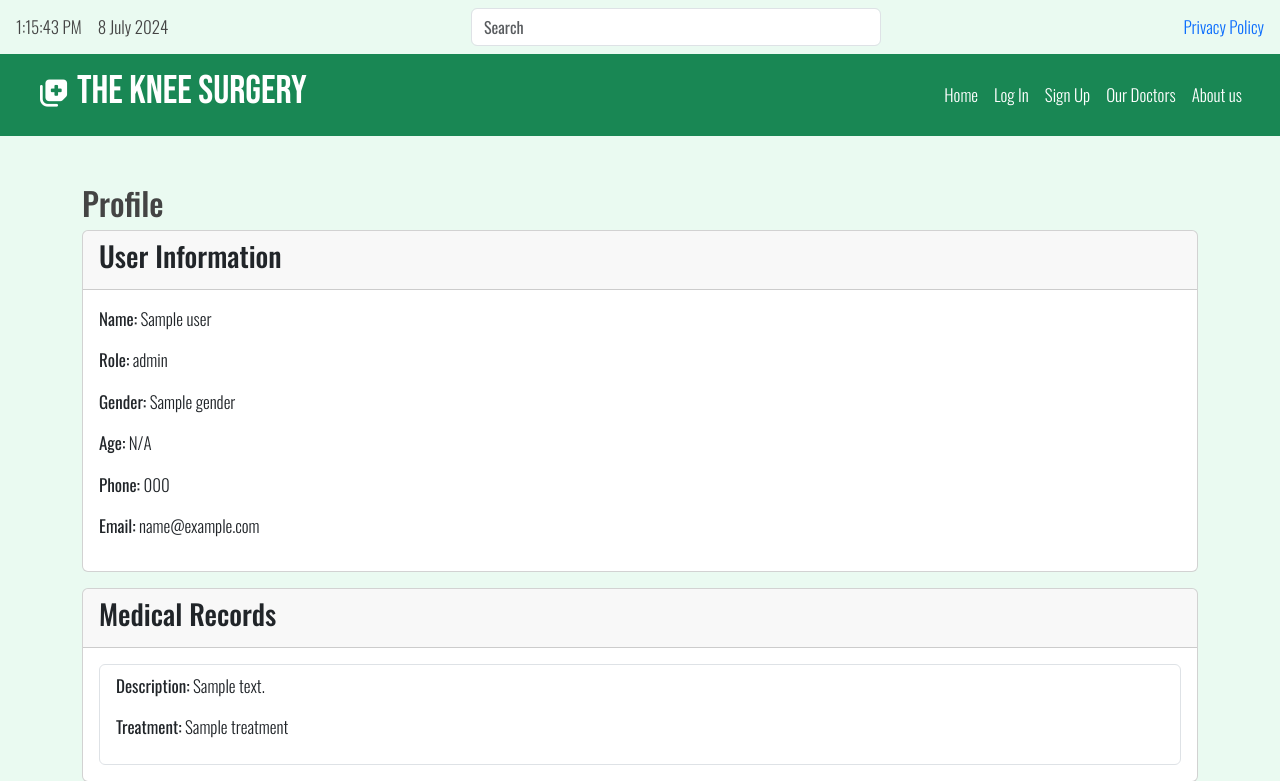
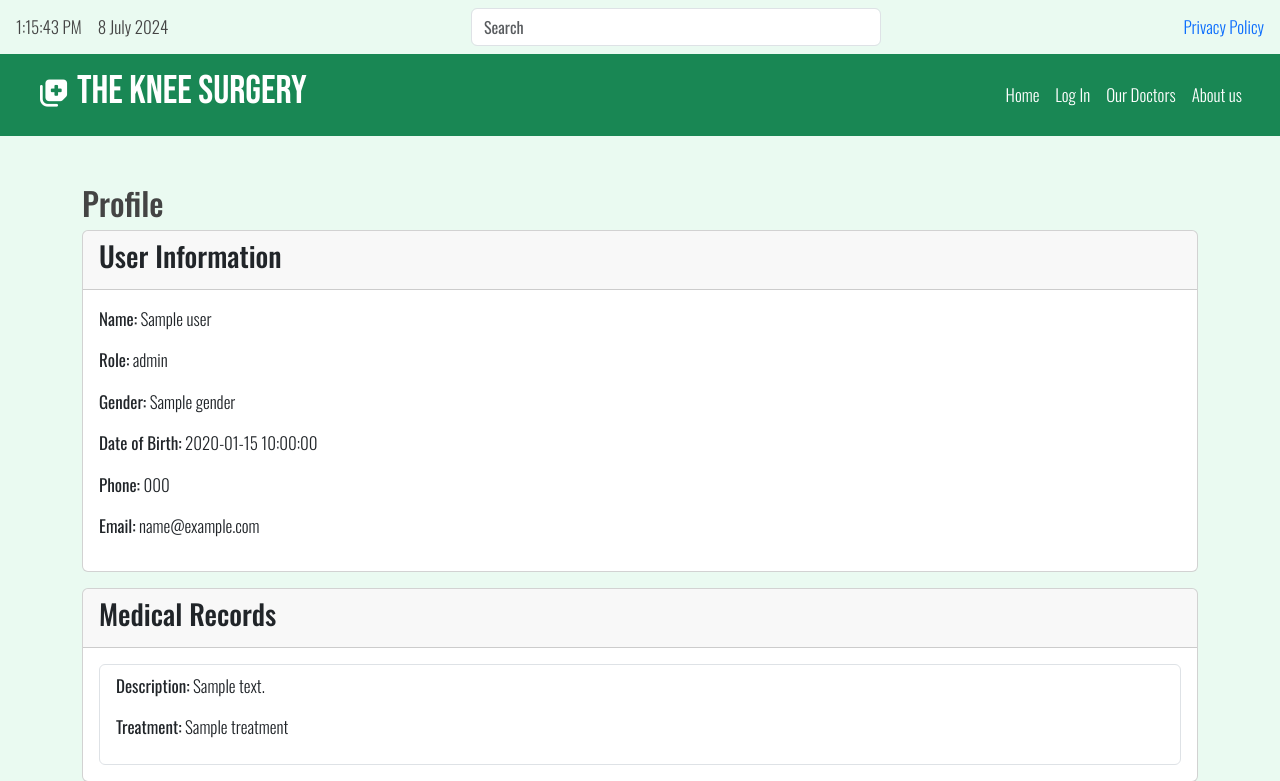
Before and after one commit to pagaslav/theknee-surgery, a Flask app: a page that uses templates/base.html in a window 1280 px wide. Shown: the top 781 px of the page. Run offline with Flask 3, Linux system fonts and the light colour scheme; a database or web service that is not in the repository returns one stand-in record (values such as "Sample title"); some libraries are stand-ins or nearby versions.

Commit message:
feat(profile): display date of birth or 'N/A' in profile
Update profile view to display the date of birth directly from the database. If the date of birth
is not present or removed by the user, it will display 'N/A'. This change affects the profile.html
template and the profile view function in app.py.

```diff
--- a/app.py
+++ b/app.py
@@ -152,14 +152,6 @@ def profile(username):
     # Find the user by email
     user = mongo.db.users.find_one({"email": username})
     if user:
-        # Calculate age based on date of birth if dob exists
-        if "dob" in user:
-            dob = datetime.strptime(user["dob"], "%d.%m.%Y")
-            today = datetime.today()
-            age = today.year - dob.year - ((today.month, today.day) < (dob.month, dob.day))
-        else:
-            age = "N/A"
-
         # Get user's medical records
         medical_records = list(mongo.db.medical_records.find({"patient_id": user["_id"]}))
 
@@ -167,7 +159,7 @@ def profile(username):
         appointments = list(mongo.db.appointments.find({"patient_id": user["_id"]}))
 
         # Render the profile template with user data
-        return render_template("profile.html", user=user, age=age, medical_records=medical_records, appointments=appointments)
+        return render_template("profile.html", user=user, medical_records=medical_records, appointments=appointments)
     else:
         # This case should not occur if login logic is correct, but it's a good safety measure
         flash("User not found", "danger")
--- a/templates/base.html
+++ b/templates/base.html
@@ -140,13 +140,13 @@
                 >Log In</a
               >
             </li>
-            <li class="nav-item">
+            <!-- <li class="nav-item">
               <a
                 class="nav-link {% if request.endpoint == 'signup' %}active{% endif %}"
                 href="{{ url_for('signup') }}"
                 >Sign Up</a
               >
-            </li>
+            </li> -->
             {% endif %}
             <li class="nav-item">
               <a
--- a/templates/profile.html
+++ b/templates/profile.html
@@ -19,7 +19,9 @@ content %}
       <p><strong>Name:</strong> {{ user.name }}</p>
       <p><strong>Role:</strong> {{ user.role }}</p>
       <p><strong>Gender:</strong> {{ user.gender }}</p>
-      <p><strong>Age:</strong> {{ age }}</p>
+      <p>
+        <strong>Date of Birth:</strong> {{ user.dob if user.dob else 'N/A' }}
+      </p>
       <p><strong>Phone:</strong> {{ user.phone }}</p>
       <p><strong>Email:</strong> {{ user.email }}</p>
     </div>
```
